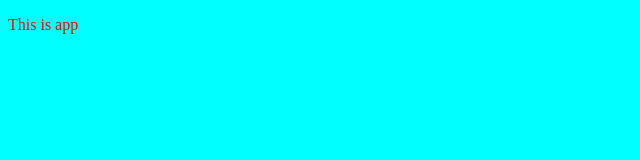
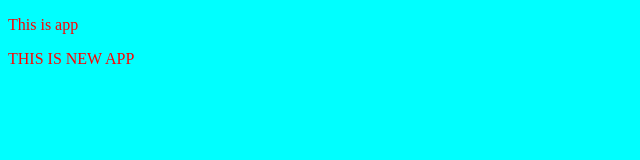
Before and after one commit to nhatduydragon/git-basic, a plain HTML site: page index.html in a window 1280 px wide. Shown: the whole page, without its empty margins (0-640 px from the left). Drawn offline with Linux system fonts and the light colour scheme.

Commit message:
updated index file new

```diff
--- a/index.html
+++ b/index.html
@@ -13,5 +13,6 @@
      </head>
      <body>
           <p>This is app</p>
+          <p>THIS IS NEW APP</p>
      </body>
 </html>
```
